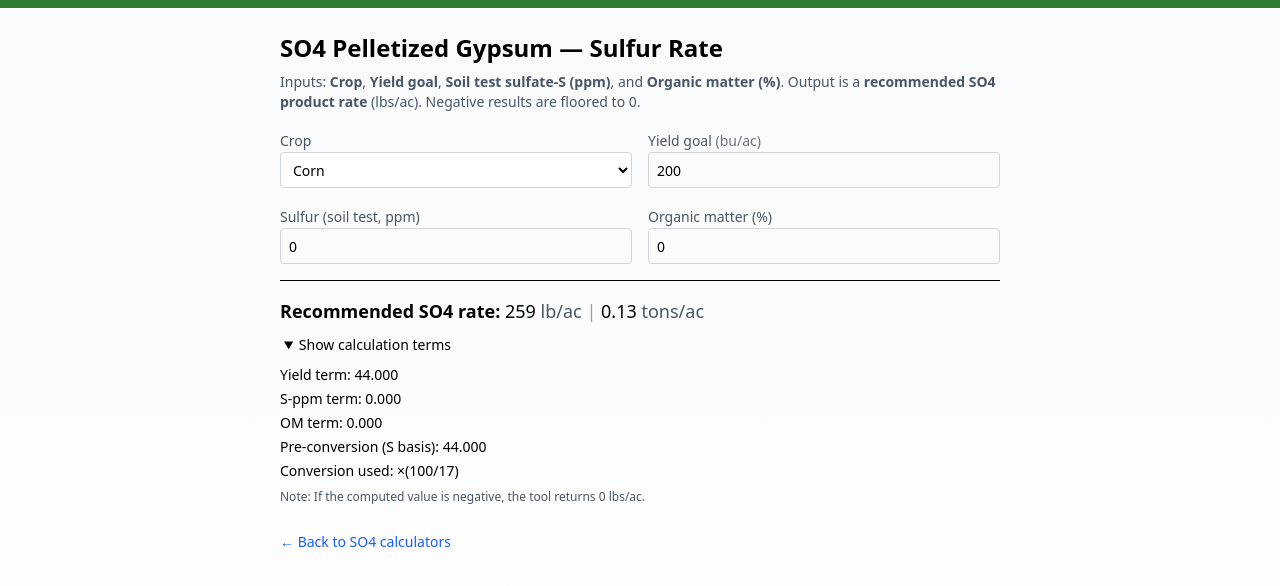
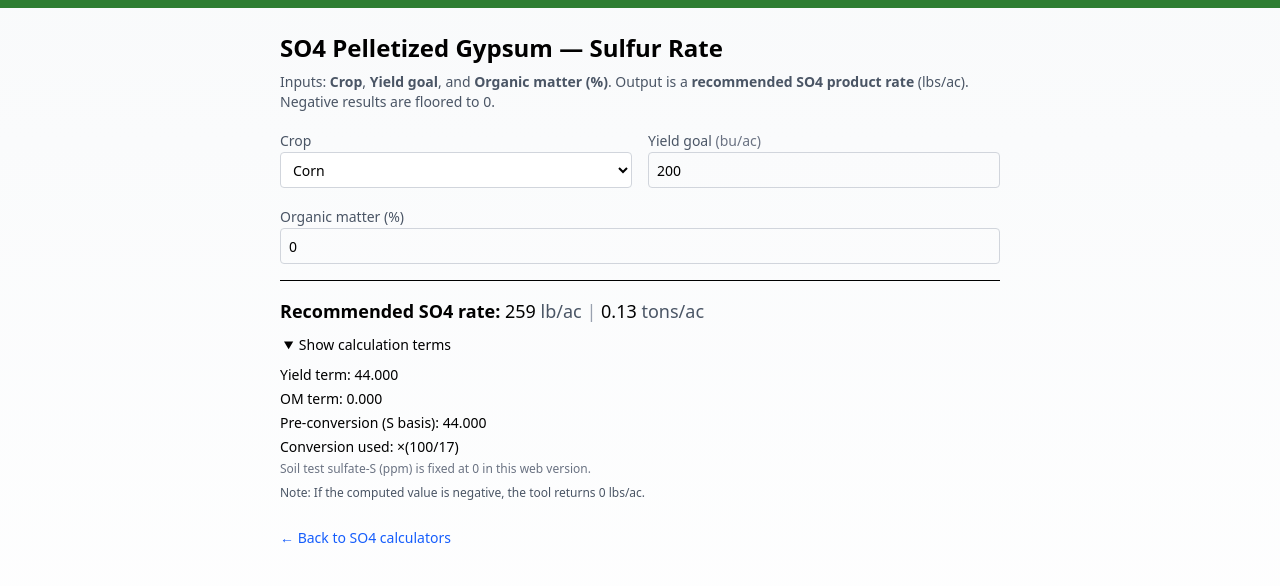
Before and after one commit to ahoiberg79/cp-calcs, a Next.js app in the folder apps/web/: page /so4/sulfur in a window 1280 px wide. Both pictures are taken after a click on the heading "Show calculation terms". Shown: the top 586 px of the page. Built offline with nearby package versions, Linux system fonts and the light colour scheme.

Commit message:
Default S ppm to 0 and remove from UI

```diff
--- a/apps/web/app/so4/sulfur/page.tsx
+++ b/apps/web/app/so4/sulfur/page.tsx
@@ -1,43 +1,41 @@
 "use client";
 
-import React, { useMemo, useState } from "react";
+import { useMemo, useState } from "react";
 import { runSo4Sulfur, type So4SulfurInput } from "@calc-engine/core";
 
 const SO4_GREEN = "#2E7D32";
 
-// Crop type that matches runSo4Sulfur()
+// ✅ Crop type that matches runSo4Sulfur()
 type Crop = So4SulfurInput["crop"];
+
+// ✅ Use the crop labels that so4_sulfur expects
 const CROPS: Crop[] = ["Corn", "Soybean", "Wheat", "Alfalfa"];
 
-// small formatter helper
-const fmt = (n: unknown, digits = 1) => {
-  const v = typeof n === "number" && Number.isFinite(n) ? n : undefined;
-  return v === undefined
-    ? "—"
-    : new Intl.NumberFormat(undefined, {
-        minimumFractionDigits: digits,
-        maximumFractionDigits: digits,
-      }).format(v);
-};
+/* small helpers */
+const fmt = (n: number, dec = 0) =>
+  new Intl.NumberFormat(undefined, { minimumFractionDigits: dec, maximumFractionDigits: dec }).format(n);
 
 export default function SO4SulfurRatePage() {
   const [crop, setCrop] = useState<Crop>("Corn");
   const [yieldGoal, setYieldGoal] = useState<number>(200);
-  const [sulfurPpm, setSulfurPpm] = useState<number>(0);
   const [omPct, setOmPct] = useState<number>(0);
+
+  // ✅ Removed from UI: Soil test sulfate-S (ppm)
+  // Hard-set to 0 so it has no effect.
+  const sulfurPpm = 0;
 
   const out = useMemo(
     () =>
       runSo4Sulfur({
         crop,
         yieldGoal: Number(yieldGoal),
-        sulfurPpm: Number(sulfurPpm),
+        sulfurPpm, // fixed constant
         organicMatterPct: Number(omPct),
       }),
-    [crop, yieldGoal, sulfurPpm, omPct]
+    [crop, yieldGoal, omPct]
   );
 
-  const recLbs = out?.rate_lbs_SO4_per_ac ?? 0;
+  const recLbs = out.rate_lbs_SO4_per_ac;
   const recTons = recLbs / 2000;
 
   const yieldUnit = crop === "Alfalfa" ? "tons/ac" : "bu/ac";
@@ -50,8 +48,8 @@ export default function SO4SulfurRatePage() {
       <section className="mx-auto max-w-3xl p-6">
         <h1 className="mb-2 text-2xl font-bold">SO4 Pelletized Gypsum — Sulfur Rate</h1>
         <p className="mb-4 text-sm text-gray-600">
-          Inputs: <b>Crop</b>, <b>Yield goal</b>, <b>Soil test sulfate-S (ppm)</b>, and <b>Organic matter (%)</b>. Output
-          is a <b>recommended SO4 product rate</b> (lbs/ac). Negative results are floored to 0.
+          Inputs: <b>Crop</b>, <b>Yield goal</b>, and <b>Organic matter (%)</b>.
+          Output is a <b>recommended SO4 product rate</b> (lbs/ac). Negative results are floored to 0.
         </p>
 
         {/* Inputs */}
@@ -85,19 +83,7 @@ export default function SO4SulfurRatePage() {
             />
           </label>
 
-          <label className="space-y-1">
-            <span className="text-sm text-gray-600">Sulfur (soil test, ppm)</span>
-            <input
-              type="number"
-              step={0.1}
-              min={0}
-              value={sulfurPpm}
-              onChange={(e) => setSulfurPpm(e.target.value === "" ? 0 : Number(e.target.value))}
-              className="h-9 w-full rounded border border-gray-300 px-2 text-sm focus:outline-none focus:ring-2 focus:ring-sky-500"
-            />
-          </label>
-
-          <label className="space-y-1">
+          <label className="space-y-1 sm:col-span-2">
             <span className="text-sm text-gray-600">Organic matter (%)</span>
             <input
               type="number"
@@ -115,8 +101,10 @@ export default function SO4SulfurRatePage() {
         {/* Output */}
         <div className="grid gap-2">
           <div className="text-lg">
-            <b>Recommended SO4 rate:</b> {fmt(recLbs, 0)} <span className="text-gray-600">lb/ac</span>{" "}
-            <span className="text-gray-400">|</span> {fmt(recTons, 2)} <span className="text-gray-600">tons/ac</span>
+            <b>Recommended SO4 rate:</b>{" "}
+            {fmt(recLbs, 0)} <span className="text-gray-600">lb/ac</span>{" "}
+            <span className="text-gray-400">|</span>{" "}
+            {fmt(recTons, 2)} <span className="text-gray-600">tons/ac</span>
           </div>
 
           <details className="group">
@@ -124,15 +112,19 @@ export default function SO4SulfurRatePage() {
               Show calculation terms
             </summary>
             <div className="mt-2 grid gap-1 text-sm">
-              <div>Yield term: {fmt(out?.details?.yieldTerm, 3)}</div>
-              <div>S-ppm term: {fmt(out?.details?.sulfurTerm, 3)}</div>
-              <div>OM term: {fmt(out?.details?.omTerm, 3)}</div>
-              <div>Pre-conversion (S basis): {fmt(out?.details?.preConversion, 3)}</div>
+              <div>Yield term: {fmt(out.details.yieldTerm, 3)}</div>
+              <div>OM term: {fmt(out.details.omTerm, 3)}</div>
+              <div>Pre-conversion (S basis): {fmt(out.details.preConversion, 3)}</div>
               <div>Conversion used: ×(100/17)</div>
+              <div className="text-xs text-gray-500">
+                Soil test sulfate-S (ppm) is fixed at 0 in this web version.
+              </div>
             </div>
           </details>
 
-          <div className="text-xs text-gray-600">Note: If the computed value is negative, the tool returns 0 lbs/ac.</div>
+          <div className="text-xs text-gray-600">
+            Note: If the computed value is negative, the tool returns 0 lbs/ac.
+          </div>
         </div>
 
         <div className="mt-6">
```
